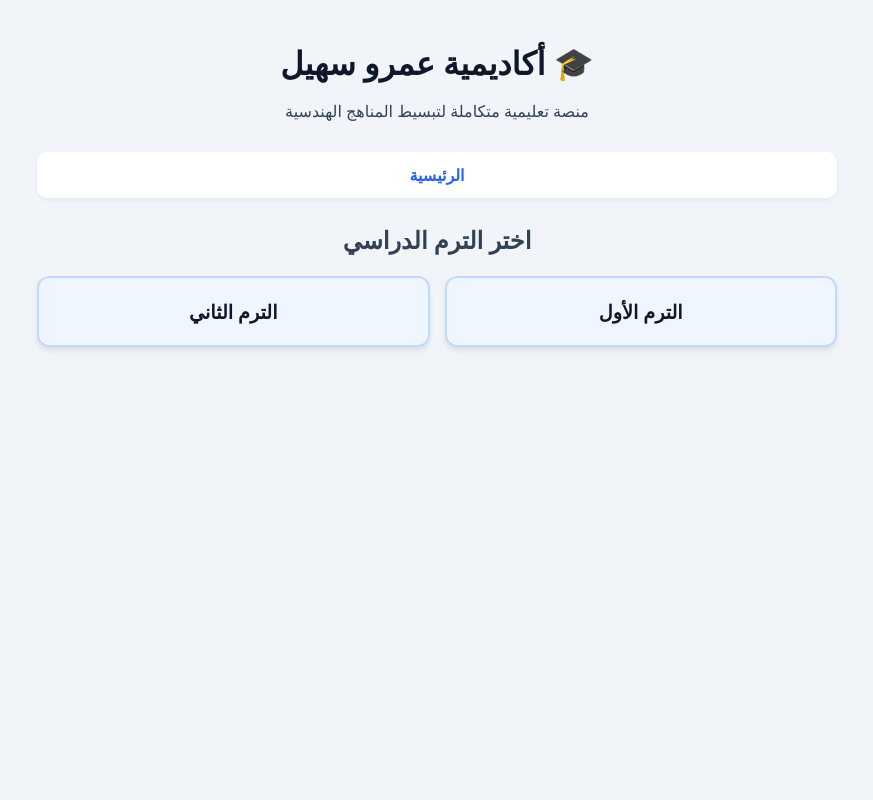
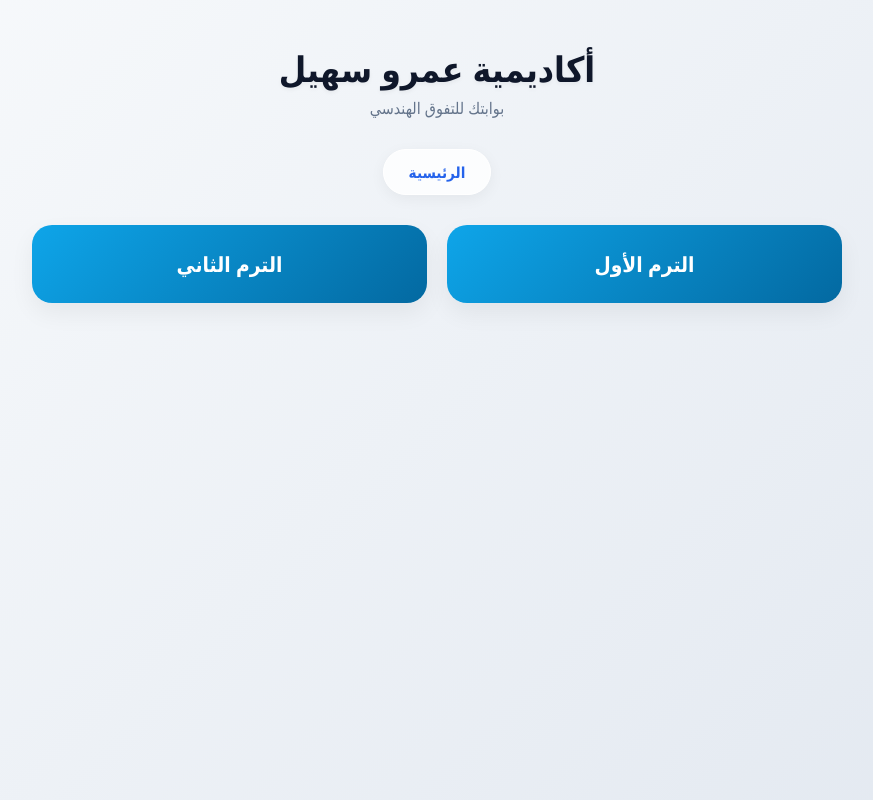
Before and after one commit to amrsuhail33-hue/Amr-acadmy, a Flask app: page /?year=1 in a window 1280 px wide. Shown: the whole page, without its empty margins (203-1076 px from the left). Run offline with Flask 3, Linux system fonts and the light colour scheme.

Commit message:
Update index.html

```diff
--- a/templates/index.html
+++ b/templates/index.html
@@ -2,43 +2,112 @@
 <html lang="ar" dir="rtl">
 <head>
     <meta charset="UTF-8">
-    <meta name="viewport" content="width=device-width, initial-scale=1.0">
+    <meta name="viewport" content="width=device-width, initial-scale=1.0, maximum-scale=1.0, user-scalable=no">
     <title>أكاديمية عمرو سهيل</title>
     <style>
-        body { font-family: system-ui, -apple-system, sans-serif; background-color: #f1f5f9; margin: 0; padding: 20px; color: #334155; }
-        .container { max-width: 800px; margin: auto; }
+        /* إعدادات اللمس والسلاسة */
+        * { -webkit-tap-highlight-color: transparent; box-sizing: border-box; }
+        body {
+            font-family: 'Segoe UI', Tahoma, Geneva, Verdana, sans-serif;
+            background: linear-gradient(135deg, #f8fafc 0%, #e2e8f0 100%);
+            margin: 0; padding: 0; color: #1e293b; min-height: 100vh;
+        }
+        .container { max-width: 850px; margin: auto; padding: 20px; padding-bottom: 50px; }
 
-        /* الترويسة والتنقل */
-        header { text-align: center; margin-bottom: 30px; }
-        h1 { color: #0f172a; font-size: 2rem; margin-bottom: 5px; }
-        .breadcrumb { display: flex; gap: 8px; justify-content: center; background: white; padding: 12px; border-radius: 10px; box-shadow: 0 2px 4px rgba(0,0,0,0.05); margin-bottom: 25px; font-weight: bold; }
-        .breadcrumb a { text-decoration: none; color: #2563eb; }
+        /* 🌟 شاشة الترحيب الملكية (Splash Screen) 🌟 */
+        #splash {
+            position: fixed; top: 0; left: 0; width: 100%; height: 100%;
+            background: linear-gradient(135deg, #0f172a 0%, #1e293b 100%);
+            z-index: 9999; display: flex; flex-direction: column; align-items: center; justify-content: center;
+            animation: fadeOut 0.8s ease-in-out 2.5s forwards;
+            pointer-events: none; /* لمنع التعليق بعد الاختفاء */
+        }
+        .splash-icon { font-size: 5.5rem; animation: floatIcon 2s ease-in-out infinite; }
+        .splash-text { font-size: 2.5rem; font-weight: 900; color: #ffffff; margin-top: 15px; text-shadow: 0 4px 10px rgba(0,0,0,0.3); opacity: 0; animation: slideUp 0.8s forwards 0.3s; }
+        .splash-desc { color: #fbbf24; font-size: 1.2rem; font-weight: bold; letter-spacing: 1px; opacity: 0; animation: slideUp 0.8s forwards 0.6s; }
 
-        /* البطاقات والشبكات */
-        .grid-container { display: grid; grid-template-columns: repeat(auto-fit, minmax(200px, 1fr)); gap: 15px; }
-        .card { background: white; padding: 20px; border-radius: 12px; text-align: center; text-decoration: none; color: #0f172a; font-size: 1.2rem; font-weight: bold; border: 2px solid transparent; box-shadow: 0 4px 6px -1px rgba(0,0,0,0.1); transition: 0.3s; }
-        .card:hover { border-color: #2563eb; transform: translateY(-3px); }
-        .card-term { background: #eff6ff; border: 2px solid #bfdbfe; }
-        .card-subject { background: #f0fdf4; border: 2px solid #bbf7d0; font-size: 1.1rem; }
+        @keyframes fadeOut { to { opacity: 0; visibility: hidden; } }
+        @keyframes floatIcon { 0%, 100% { transform: translateY(0); } 50% { transform: translateY(-15px); } }
+        @keyframes slideUp { from { transform: translateY(20px); opacity: 0; } to { transform: translateY(0); opacity: 1; } }
+
+        /* الترويسة العلوية */
+        header { text-align: center; margin: 20px 0 30px 0; }
+        h1 { color: #0f172a; font-size: 2.2rem; font-weight: 900; margin-bottom: 5px; text-shadow: 0 2px 4px rgba(0,0,0,0.05); }
+        .subtitle { color: #64748b; font-size: 1rem; font-weight: 500; }
+
+        /* مسار التنقل (Breadcrumb) الفخم */
+        .breadcrumb {
+            display: inline-flex; gap: 10px; justify-content: center; background: rgba(255, 255, 255, 0.8);
+            backdrop-filter: blur(10px); padding: 12px 25px; border-radius: 50px;
+            box-shadow: 0 4px 15px rgba(0,0,0,0.05); margin-bottom: 30px; font-weight: bold; font-size: 0.95rem; border: 1px solid #ffffff;
+        }
+        .breadcrumb a { text-decoration: none; color: #2563eb; transition: 0.2s; }
+        .breadcrumb a:hover { color: #1d4ed8; }
+        .breadcrumb span { color: #94a3b8; }
+
+        /* البطاقات والشبكات (فخامة زجاجية) */
+        .grid-container { display: grid; grid-template-columns: repeat(auto-fit, minmax(220px, 1fr)); gap: 20px; }
+        .card {
+            background: #ffffff; padding: 25px 20px; border-radius: 20px; text-align: center;
+            text-decoration: none; font-size: 1.3rem; font-weight: 800; color: #1e293b;
+            box-shadow: 0 10px 25px rgba(0,0,0,0.06); border: 1px solid rgba(255,255,255,0.5);
+            transition: all 0.3s cubic-bezier(0.4, 0, 0.2, 1); touch-action: manipulation;
+        }
+        .card:hover { transform: translateY(-7px); box-shadow: 0 15px 35px rgba(0,0,0,0.1); border-color: #bfdbfe; }
+        .card:active { transform: scale(0.97); }
+
+        /* تلوين خاص للبطاقات */
+        .card-year { background: linear-gradient(135deg, #2563eb 0%, #1e40af 100%); color: white; border: none; }
+        .card-year:hover { box-shadow: 0 15px 35px rgba(37,99,235,0.3); }
+        .card-term { background: linear-gradient(135deg, #0ea5e9 0%, #0369a1 100%); color: white; border: none; }
+        .card-term:hover { box-shadow: 0 15px 35px rgba(14,165,233,0.3); }
+        .card-subject { border-right: 5px solid #2563eb; }
 
         /* أقسام المحتوى (المادة) */
-        .section-title { font-size: 1.4rem; color: #1e293b; margin: 30px 0 15px 0; border-bottom: 3px solid #2563eb; display: inline-block; padding-bottom: 5px; }
-        .content-grid { display: grid; grid-template-columns: repeat(auto-fill, minmax(140px, 1fr)); gap: 12px; }
-        .item-btn { display: flex; align-items: center; justify-content: center; gap: 8px; padding: 12px; border-radius: 8px; text-decoration: none; font-size: 0.95rem; font-weight: bold; color: white; text-align: center; transition: 0.2s; }
-        .btn-video { background-color: #ef4444; }
-        .btn-video:hover { background-color: #dc2626; }
-        .btn-pdf { background-color: #10b981; }
-        .btn-pdf:hover { background-color: #059669; }
+        .subject-header { text-align: center; font-size: 2rem; color: #0f172a; margin: 0 0 30px 0; font-weight: 900; }
+        .section-title {
+            font-size: 1.3rem; color: #1e293b; margin: 35px 0 20px 0; font-weight: 800;
+            display: flex; align-items: center; gap: 10px;
+        }
+        .section-title::before { content: ""; display: block; width: 12px; height: 12px; background: #fbbf24; border-radius: 50%; }
+
+        /* أزرار المحتوى (فيديو / PDF) */
+        .content-grid { display: grid; grid-template-columns: repeat(auto-fill, minmax(150px, 1fr)); gap: 15px; }
+        .item-btn {
+            display: flex; align-items: center; justify-content: center; gap: 8px; padding: 14px;
+            border-radius: 12px; text-decoration: none; font-size: 1rem; font-weight: 700; color: white;
+            text-align: center; transition: all 0.2s; box-shadow: 0 4px 10px rgba(0,0,0,0.15); touch-action: manipulation;
+        }
+        .item-btn:hover { transform: translateY(-3px); }
+        .item-btn:active { transform: scale(0.95); }
+
+        /* تدرجات لونية فخمة للأزرار */
+        .btn-video { background: linear-gradient(135deg, #ef4444 0%, #b91c1c 100%); }
+        .btn-video:hover { box-shadow: 0 8px 20px rgba(239,68,68,0.4); }
+        .btn-pdf { background: linear-gradient(135deg, #10b981 0%, #047857 100%); }
+        .btn-pdf:hover { box-shadow: 0 8px 20px rgba(16,185,129,0.4); }
     </style>
 </head>
 <body>
+
+    <!-- 🌟 شاشة الترحيب الملكية (في الصفحة الرئيسية فقط) 🌟 -->
+    {% if view == 'years' %}
+    <div id="splash">
+        <div class="splash-icon">🎓</div>
+        <div class="splash-text">أكاديمية عمرو سهيل</div>
+        <div class="splash-desc">لتبسيط المناهج الهندسية</div>
+    </div>
+    {% endif %}
+
     <div class="container">
+        <!-- الترويسة الدائمة -->
         <header>
-            <h1>🎓 أكاديمية عمرو سهيل</h1>
-            <p>منصة تعليمية متكاملة لتبسيط المناهج الهندسية</p>
+            <h1>أكاديمية عمرو سهيل</h1>
+            <div class="subtitle">بوابتك للتفوق الهندسي</div>
         </header>
 
-        <!-- مسار التنقل (Breadcrumb) -->
+        <!-- مسار التنقل (Breadcrumb) الذكي -->
+        <div style="text-align: center;">
             {% if view != 'years' %}
             <div class="breadcrumb">
                 <a href="/">الرئيسية</a>
@@ -46,23 +115,23 @@
                     <span>/</span> <a href="/?year={{ y_id }}">{{ year_name }}</a>
                 {% endif %}
                 {% if view == 'subject' %}
-                <span>/</span> <a href="javascript:history.back()">رجوع للمواد</a>
+                    <span>/</span> <a href="javascript:history.back()">الخلف</a>
                 {% endif %}
             </div>
             {% endif %}
+        </div>
 
         <!-- 1. شاشة اختيار السنة -->
         {% if view == 'years' %}
         <div class="grid-container">
             {% for id, year in data.items() %}
-                <a href="/?year={{ id }}" class="card">{{ year.name }}</a>
+                <a href="/?year={{ id }}" class="card card-year">{{ year.name }}</a>
             {% endfor %}
         </div>
         {% endif %}
 
         <!-- 2. شاشة اختيار الترم -->
         {% if view == 'terms' %}
-        <h2 style="text-align:center;">اختر الترم الدراسي</h2>
         <div class="grid-container">
             <a href="/?year={{ y_id }}&term=1" class="card card-term">الترم الأول</a>
             <a href="/?year={{ y_id }}&term=2" class="card card-term">الترم الثاني</a>
@@ -71,31 +140,30 @@
 
         <!-- 3. شاشة اختيار المادة (7 مواد) -->
         {% if view == 'subjects' %}
-        <h2 style="text-align:center;">{{ term_name }} - المواد الدراسية</h2>
         <div class="grid-container">
             {% for subject in subjects %}
-                <a href="/?subject={{ subject.id }}" class="card card-subject">📚 {{ subject.name }}</a>
+                <a href="/?subject={{ subject.id }}" class="card card-subject">📘 {{ subject.name }}</a>
             {% endfor %}
         </div>
         {% endif %}
 
         <!-- 4. شاشة محتوى المادة (فيديوهات + 20 شرح) -->
         {% if view == 'subject' %}
-        <h2 style="text-align:center; font-size: 1.8rem; color: #0f172a;">{{ subject.name }}</h2>
+        <h2 class="subject-header">{{ subject.name }}</h2>
 
         <!-- قسم الفيديوهات -->
-        <div class="section-title">🎥 شروحات الفيديو</div>
+        <div class="section-title">شروحات الفيديو (MP4)</div>
         <div class="content-grid">
             {% for video in subject.videos %}
-                <a href="{{ video.url }}" target="_blank" class="item-btn btn-video">{{ video.title }}</a>
+                <a href="{{ video.url }}" target="_blank" class="item-btn btn-video">▶ {{ video.title }}</a>
             {% endfor %}
         </div>
 
         <!-- قسم الملخصات والشروحات (20 ملف) -->
-        <div class="section-title">📄 الملفات والشروحات (PDF)</div>
+        <div class="section-title">الملفات والشروحات (PDF)</div>
         <div class="content-grid">
             {% for pdf in subject.explanations %}
-                <a href="{{ pdf.url }}" target="_blank" class="item-btn btn-pdf">{{ pdf.title }}</a>
+                <a href="{{ pdf.url }}" target="_blank" class="item-btn btn-pdf">⬇ {{ pdf.title }}</a>
             {% endfor %}
         </div>
         {% endif %}
```
Lines whose indentation alone changed are shown as unchanged.
